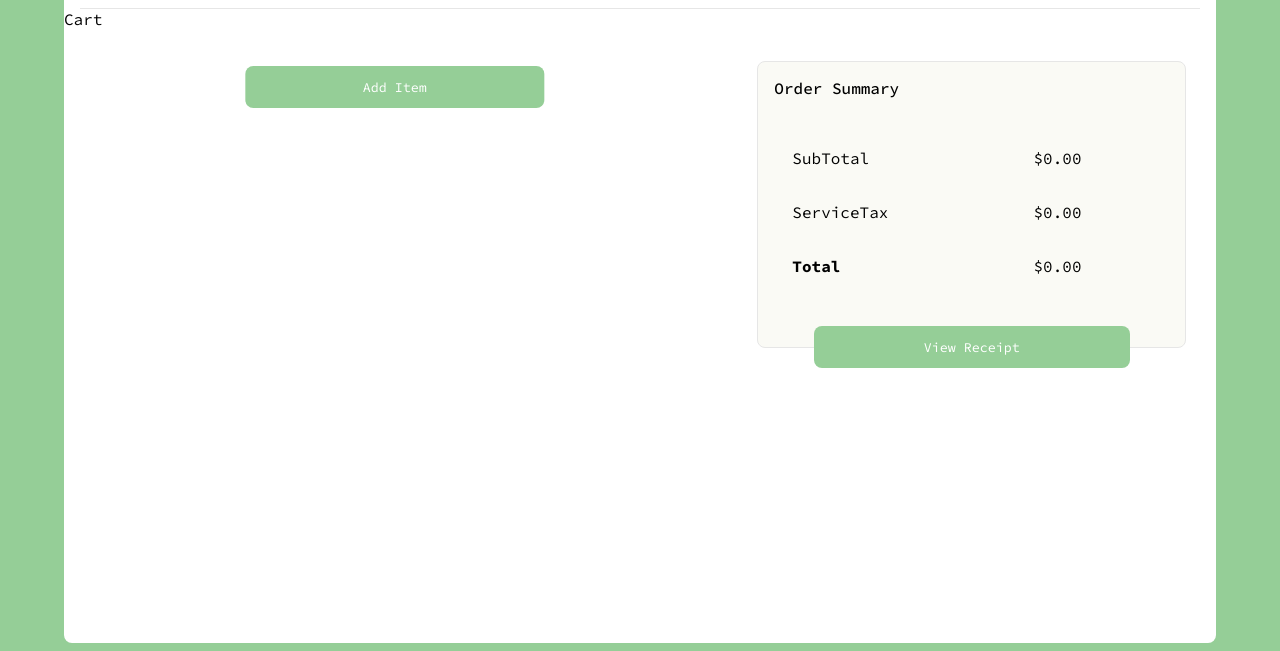
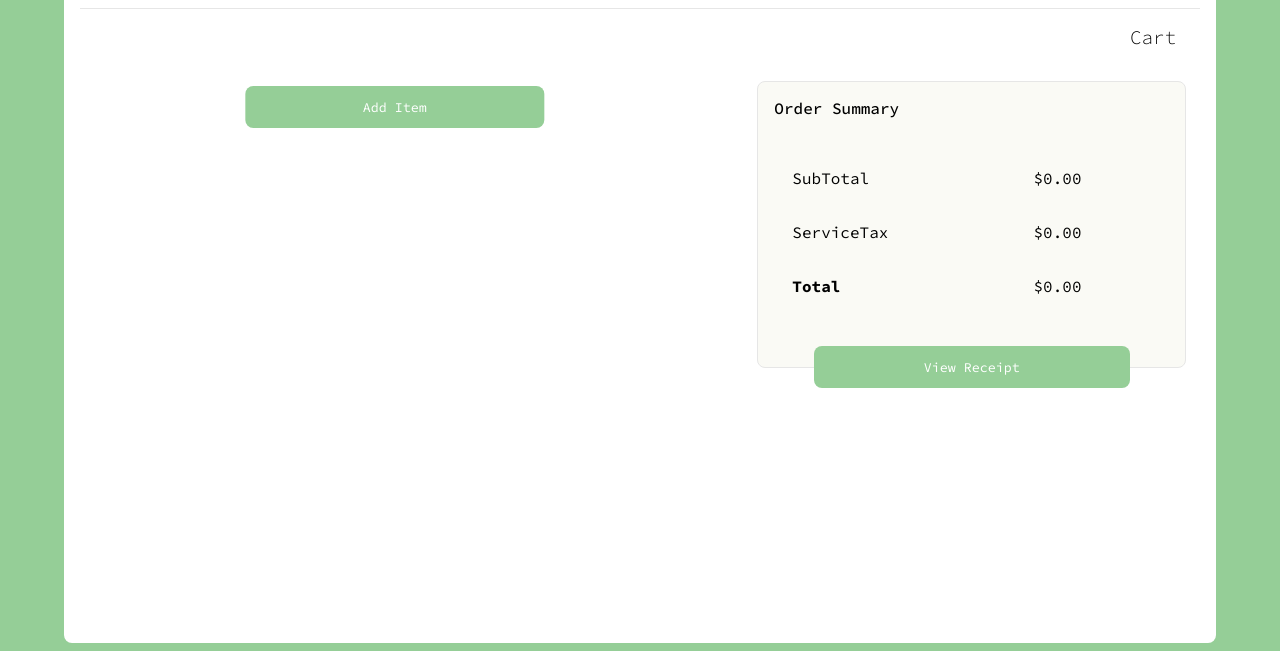
Before and after one commit to ThalysonFerreira/CRUD-Hortfrut, a plain HTML site: page index.html in a window 1280 px wide. Shown: the part 153-804 px from the top of the page. Drawn offline with Linux system fonts and the light colour scheme; files that its build step writes are made by us from their sources.

Commit message:
Update style.css

```diff
--- a/style.css
+++ b/style.css
@@ -50,6 +50,7 @@ h1 {
     background-color: #FAFAF5;
     border-radius: 8px;
     border: 1px solid #E6E6E6;
+
 }
 
 .orderSummaryTitle {
@@ -60,6 +61,13 @@ h1 {
 .orderSummaryBody {
     padding: 1rem;
 
+}
+.titleCart{
+    justify-content: right;
+    display: flex;
+    font-size: larger;
+    font-weight: 300;
+    padding: 1rem 2.5rem 0 0;
 }
 
 .list {
```
